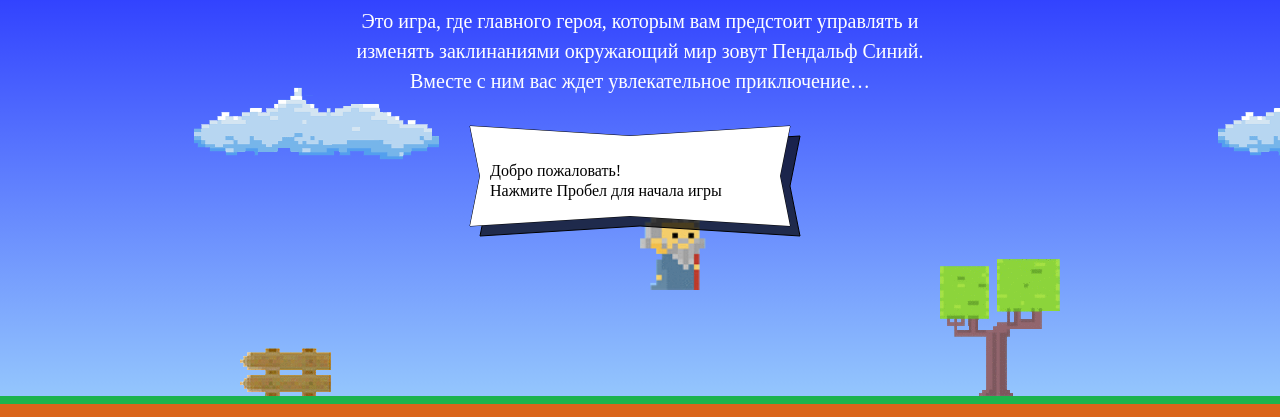
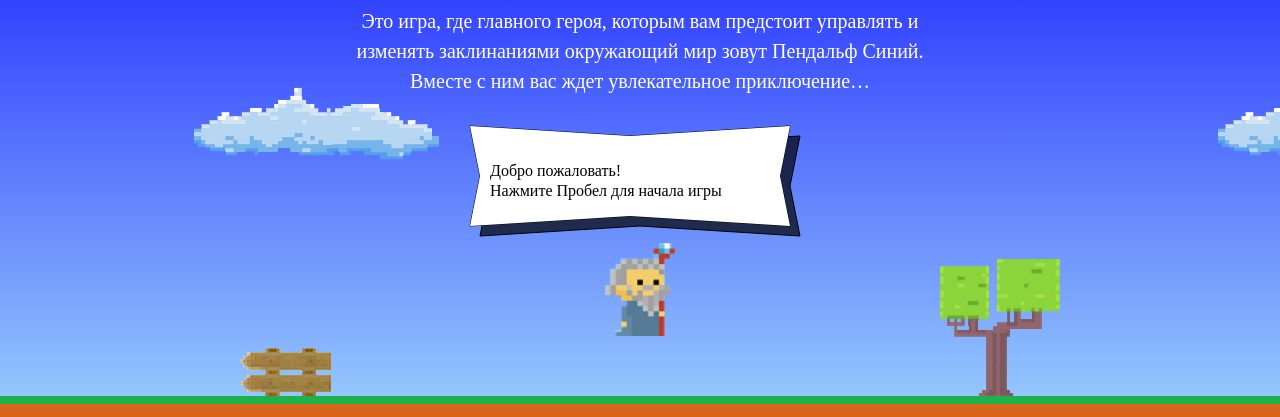
Before and after one commit to karauglanov/374237-code-and-magick, a website: page index.html in a window 1280 px wide. Shown: the part 203-620 px from the top of the page. Drawn offline with Linux system fonts and the light colour scheme; a web font is replaced by a local one.

Commit message:
Внёс изменения согласно замечаний:точки с запятой и исправил позиционирование мага

```diff
--- a/index.html
+++ b/index.html
@@ -170,37 +170,30 @@
 </template>
 <script type="text/javascript">
 
-// Переменная fireballSize будет управлять размером фаербола в пикселях.
-  var fireballSize = 22;
+  var fireballSize = 22;  // Размер фаербола в пикселях.
 
-// Переменная getFireballSpeed будет управлять скоростью фаербола в зависимости от направления ветра в игре.
-  var getFireballSpeed = function (left)
+  var getFireballSpeed = function (left)  // Скорость фаербола
   {
     return left = true ? 5 : 2;
+  };
+
+  var wizardSpeed = 3; // Скорость мага
+  var wizardWidth = 70; // Шширина мага
+
+  var getWizardHeight = function()// Высота мага
+  {
+    return 1.337 * wizardWidth;
+  };
+
+  function getWizardX(width) // Положение мага по горизонтали
+  {
+    return (width/2-wizardWidth/2); //width/2
   }
 
-//Переменная wizardSpeed установливает скорость мага
-  var wizardSpeed = 3;
-
-//Переменная wizardWidth установливает ширину мага
-  var wizardWidth = 70;
-
-//Функция, которая возвращает пропорциональную высоту мага, т.е. высота мага — это пропорция 1.337 * ширина мага
-  var getWizardHeight = function()
+  function getWizardY(height) // Положение мага по вертикали
   {
-    return 1.337 * wizardWidth;
-  }
-
-//Функция задаёт положение мага по горизонтали
-  function getWizardX(width)
-  {
-    return (width/2);
-  }
-
-//Функци задаёт положение мага по вертикали
-  function getWizardY(height)
-  {
-    return (height/3);
+   //  return height-(height/3*2)+getWizardHeight()/2;
+   return height/3+getWizardHeight()/2;
   }
 
 </script>
```
